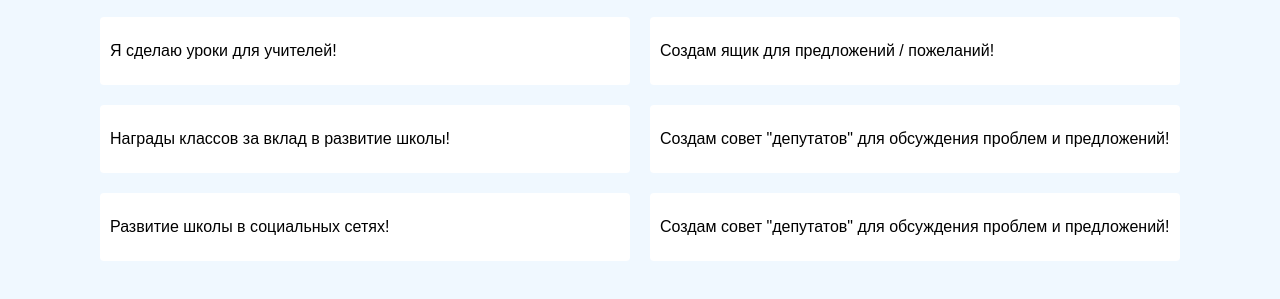
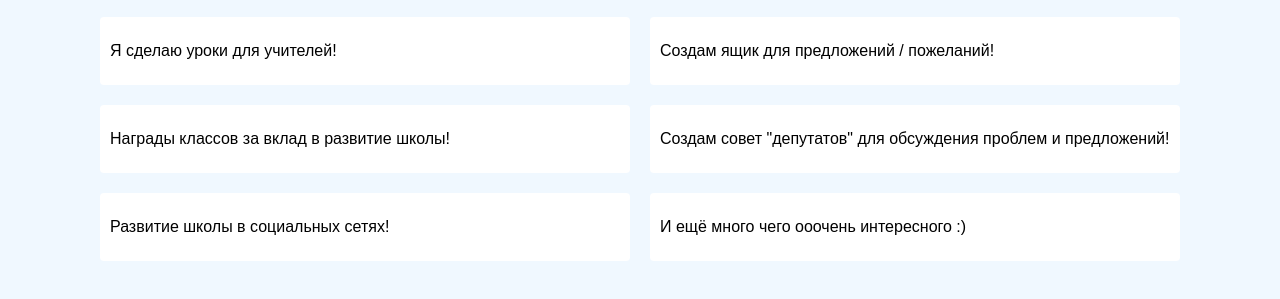
Before and after one commit to sscefalix/prezident_mrezer_fun, a plain HTML site: page index.html in a window 1280 px wide. Shown: the part 329-628 px from the top of the page. Drawn offline with Linux system fonts and the light colour scheme.

Commit message:
Точно последняя версия!

```diff
--- a/index.html
+++ b/index.html
@@ -36,7 +36,7 @@
           Развитие школы в социальных сетях!
         </div>
         <div class="card">
-          Создам совет "депутатов" для обсуждения проблем и предложений!
+          И ещё много чего ооочень интересного :)
         </div>
       </div>
     </div>
```
